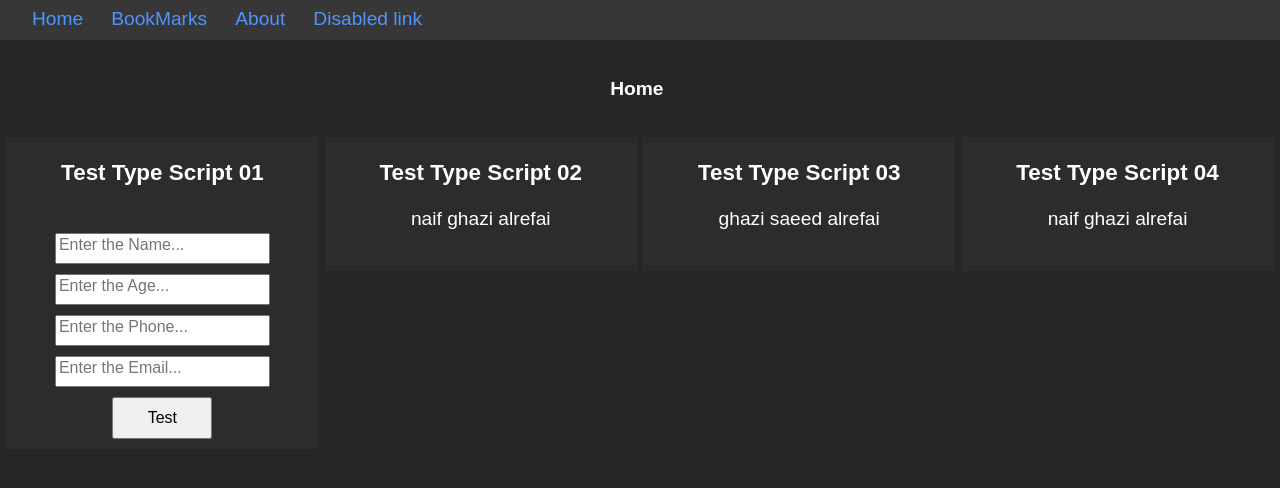
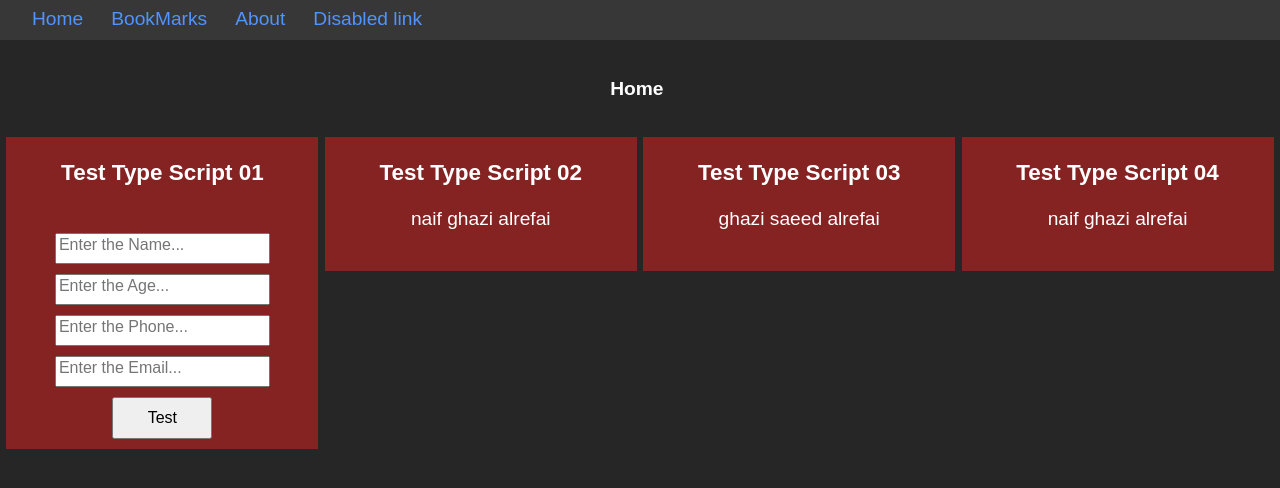
Before and after one commit to ghazi369/myTest16102022, a website with bundled scripts: page index.html in a window 1280 px wide. Built offline with nearby package versions, Linux system fonts and the light colour scheme.

Commit message:
modified:css/style.css

```diff
--- a/css/style.css
+++ b/css/style.css
@@ -63,7 +63,7 @@ a:hover {
     float: left;
     margin-left: 0.5%;
     width: 24.5%;
-    background-color: #2c2c2c;
+    background-color: #852323;
 
   }
 
```
